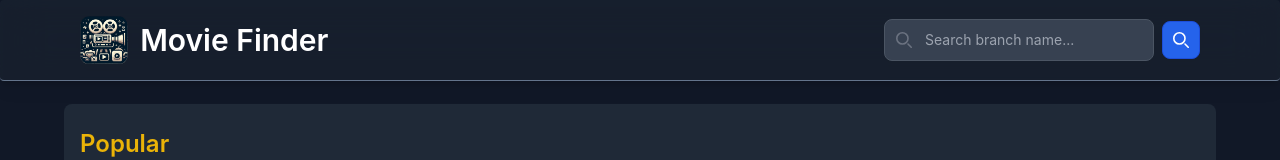
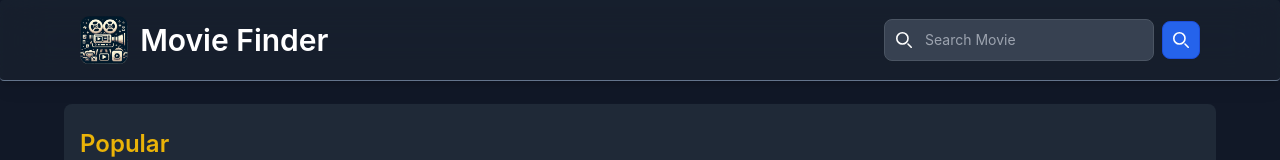
Before and after one commit to ShubhamKadam098/Movie-Finder, a React (Vite) app: page / in a window 1280 px wide. Shown: the top 160 px of the page. Built offline with nearby package versions, Linux system fonts and the light colour scheme; no server answers.

Commit message:
Switch from a tag to router lint

```diff
--- a/src/components/header/Header.jsx
+++ b/src/components/header/Header.jsx
@@ -1,6 +1,6 @@
 import React, { useState } from "react";
 import logo from "../../assets/logo.png";
-import { useNavigate } from "react-router-dom";
+import { Link, useNavigate } from "react-router-dom";
 
 const Header = () => {
   const navigate = useNavigate();
@@ -19,12 +19,12 @@
     <header className="border-slate-500 border-b-[1px] bg-[#1F2937] shadow-md text-white fixed w-full z-50 top-0 bg-opacity-50 backdrop-blur-xl rounded drop-shadow-lg">
       <nav className="container mx-auto px-4">
         <div className="flex items-center justify-between py-4">
-          <a href="/" className="flex items-center">
+          <Link to={"/"} className="flex items-center">
             <img src={logo} className="h-12 mr-3" alt="" />
             <span className="text-3xl font-semibold whitespace-nowrap">
               Movie Finder
             </span>
-          </a>
+          </Link>
           <div className="md:flex items-center">
             <button
               id="search-toggle"
@@ -102,7 +102,7 @@
                       value={searchQuery}
                       onChange={(e) => setSearchQuery(e.target.value)}
                       className=" border   text-sm rounded-lg   block w-full ps-10 p-2.5  bg-gray-700 border-gray-600 placeholder-gray-400 text-white focus:ring-blue-500 focus:border-blue-500"
-                      placeholder="Search branch name..."
+                      placeholder="Search Movie"
                       required
                     />
                   </div>
--- a/src/style/index.css
+++ b/src/style/index.css
@@ -12,6 +12,7 @@
 :before {
   box-sizing: border-box;
   border: 0 solid #e5e7eb;
+  color: white;
 }
 .container {
   width: 90%;
```
